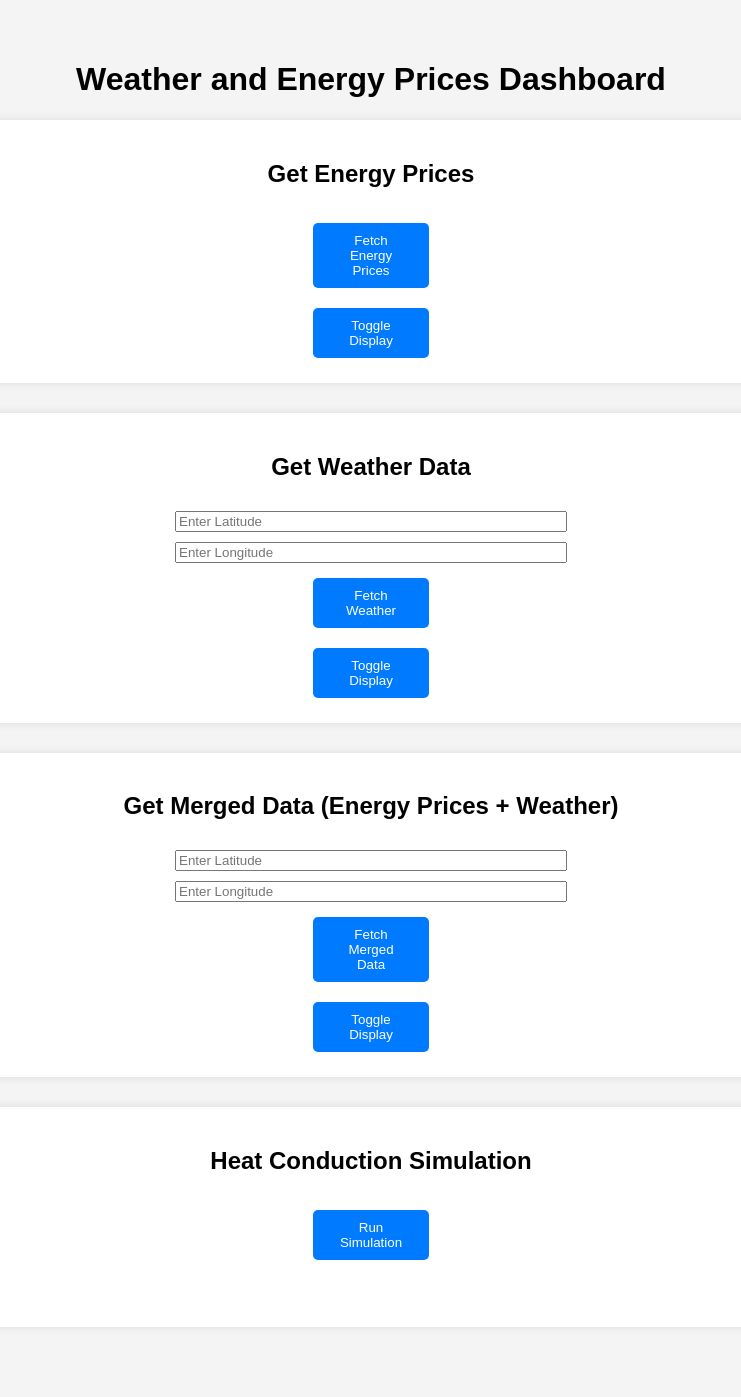
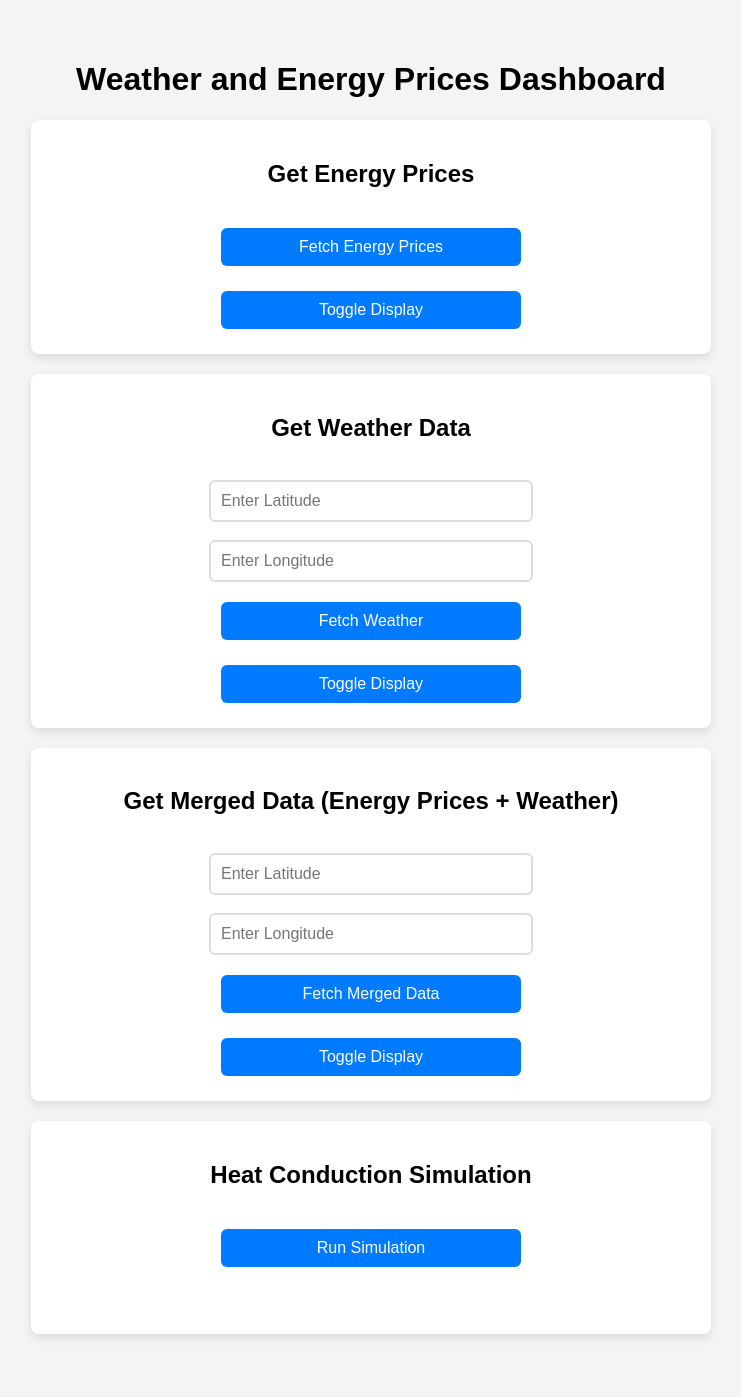
Before and after one commit to BexLeetBox/Cost-Optimization-of-Room-Heating-MiA-, a Flask app: page / in a window 1280 px wide. Shown: the whole page, without its empty margins (269-1010 px from the left). After the commit the page ends 1338 px from the top, so only its background shows below. Run offline with Flask 3, Linux system fonts and the light colour scheme.

Commit message:
better ui. Must fix file clogging

```diff
--- a/static/styles.css
+++ b/static/styles.css
@@ -47,3 +47,57 @@ pre {
 input{
     width: 30vw;
 }
+
+
+
+
+
+/* Apply a clean design to input fields */
+input {
+    width: 100%; /* Make inputs full width */
+    max-width: 300px; /* Limit width */
+    padding: 10px; /* Comfortable padding */
+    margin-top: 8px; /* Space between inputs */
+    border: 2px solid #ddd; /* Subtle border */
+    border-radius: 6px; /* Rounded corners */
+    font-size: 16px; /* Readable font */
+    transition: all 0.3s ease-in-out; /* Smooth transitions */
+}
+
+/* Add a glow effect on focus */
+input:focus {
+    border-color: #007BFF; /* Highlight border in blue */
+    outline: none;
+    box-shadow: 0 0 8px rgba(0, 123, 255, 0.3); /* Soft glow */
+}
+
+/* Improve button appearance */
+button {
+    display: block; /* Ensure buttons are on new lines */
+    width: 300px; /* Fit to text size */
+    padding: 10px 20px;
+    margin-top: 10px;
+    border: none;
+    border-radius: 6px;
+    background-color: #007BFF; /* Blue background */
+    color: white;
+    font-size: 16px;
+    cursor: pointer;
+    transition: background 0.3s ease-in-out;
+}
+
+/* Hover effect */
+button:hover {
+    background-color: #0056b3; /* Darker blue on hover */
+}
+
+/* Center everything inside a section */
+.section {
+    text-align: center; /* Center text */
+    background: white; /* White background */
+    padding: 20px;
+    margin: 20px auto; /* Center horizontally */
+    max-width: 50vw; /* Limit width */
+    border-radius: 8px; /* Rounded corners */
+    box-shadow: 0 4px 10px rgba(0, 0, 0, 0.1); /* Soft shadow */
+}
--- a/templates/index.html
+++ b/templates/index.html
@@ -6,6 +6,7 @@
     <meta name="viewport" content="width=device-width, initial-scale=1.0">
     <title>Document</title>
     <link rel="stylesheet" href="../static/styles.css">
+
 
 </head>
 
@@ -50,6 +51,7 @@
 
 
 
+
     <script src="../static/script.js"></script>
 </body>
 
```
